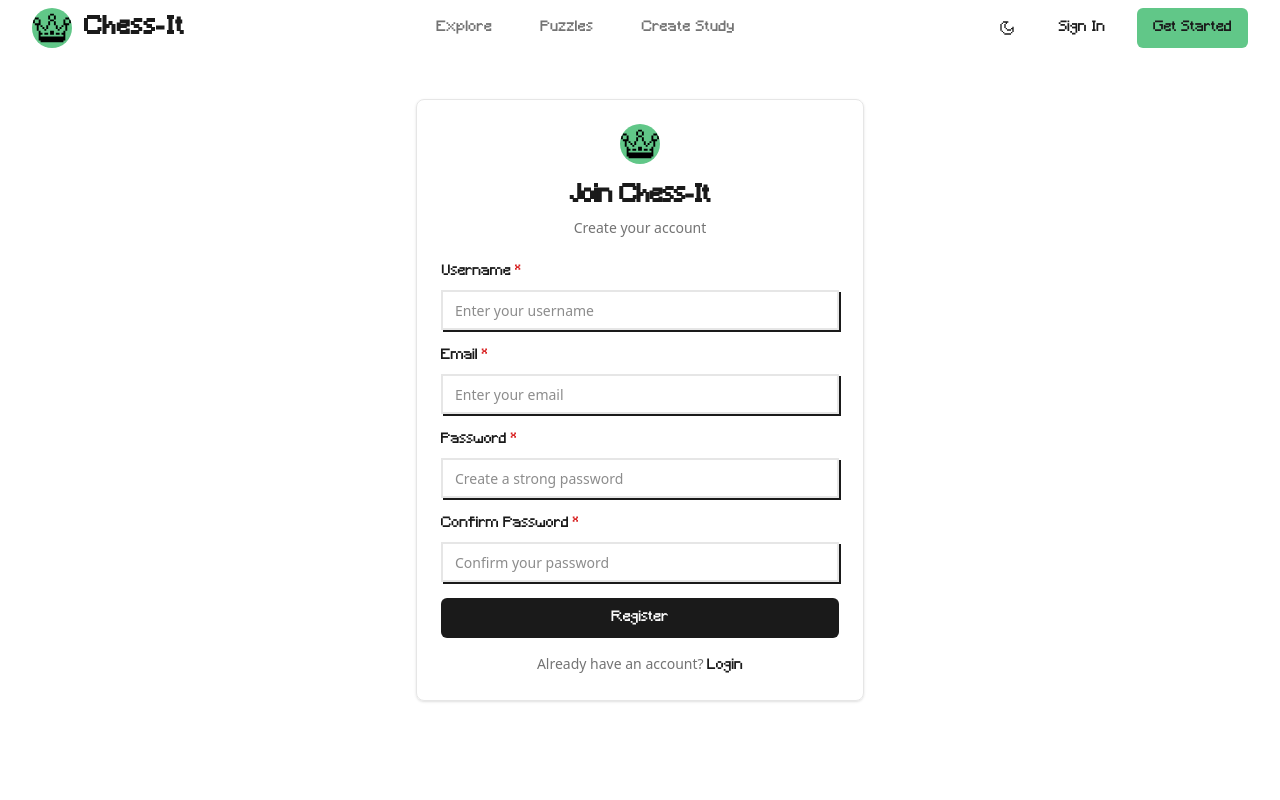
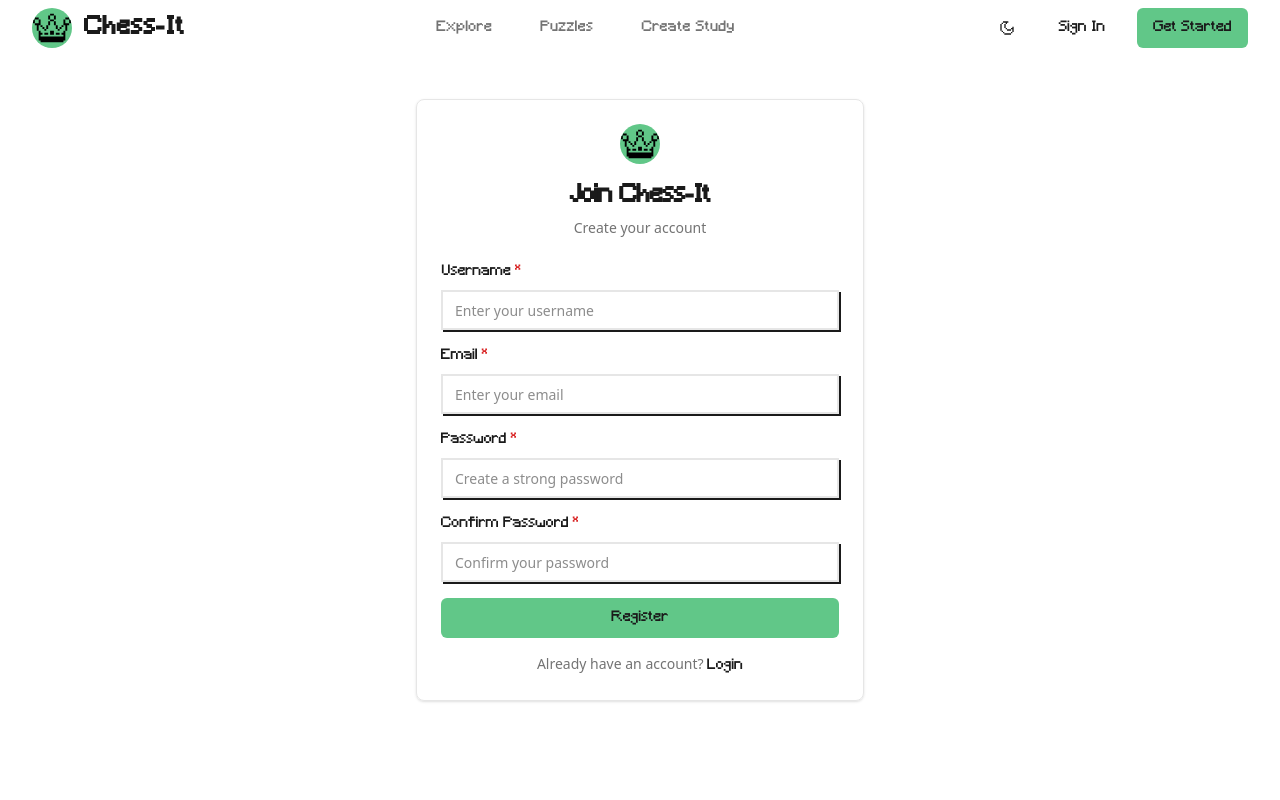
Before and after one commit to RoeeRabinovich/Chess-it, a React (Vite) app in the folder Client/: page /register in a window 1280 px wide. Shown: the top 800 px of the page. Built offline with nearby package versions, Linux system fonts and the light colour scheme.

Commit message:
fixed contrast issues with buttons

```diff
--- a/Client/src/pages/Login/Login.page.tsx
+++ b/Client/src/pages/Login/Login.page.tsx
@@ -180,7 +180,11 @@ const Login = () => {
               </Link>
             </div>
 
-            <Button type="submit" className="w-full" disabled={isSubmitting}>
+            <Button
+              type="submit"
+              className="w-full bg-pastel-mint text-foreground hover:bg-pastel-mint/80 dark:!text-[#1A1A1A]"
+              disabled={isSubmitting}
+            >
               {isSubmitting ? "Signing in..." : "Sign In"}
             </Button>
           </form>
--- a/Client/src/pages/Register/Register.page.tsx
+++ b/Client/src/pages/Register/Register.page.tsx
@@ -144,7 +144,11 @@ const Register = () => {
               />
             </FormField>
 
-            <Button type="submit" className="w-full" disabled={isSubmitting}>
+            <Button
+              type="submit"
+              className="bg-pastel-mint text-foreground hover:bg-pastel-mint/80 w-full dark:!text-[#1A1A1A]"
+              disabled={isSubmitting}
+            >
               {isSubmitting ? "Creating account..." : "Register"}
             </Button>
           </form>
--- a/Client/src/utils/chessBranchUtils.ts
+++ b/Client/src/utils/chessBranchUtils.ts
@@ -6,7 +6,8 @@ import { replayMoves } from "./chessMoveUtils";
 export const findBranchAtStartIndex = (
   branches: MoveBranch[],
   startIndex: number,
-): MoveBranch | undefined => branches.find((branch) => branch.startIndex === startIndex);
+): MoveBranch | undefined =>
+  branches.find((branch) => branch.startIndex === startIndex);
 
 /**
  * Finds a branch that starts at the given index AND has a matching first move
```
